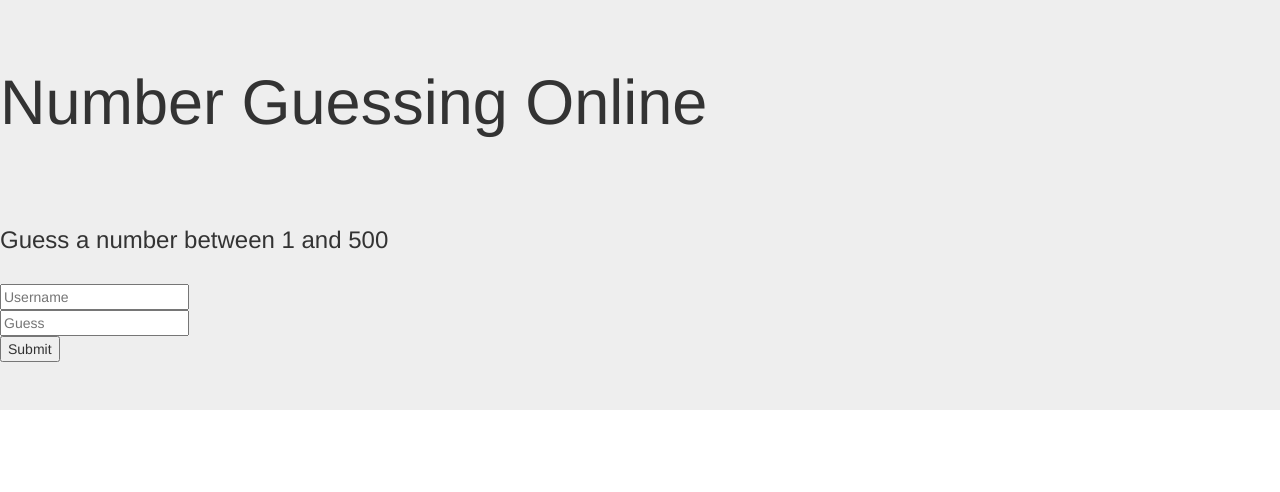
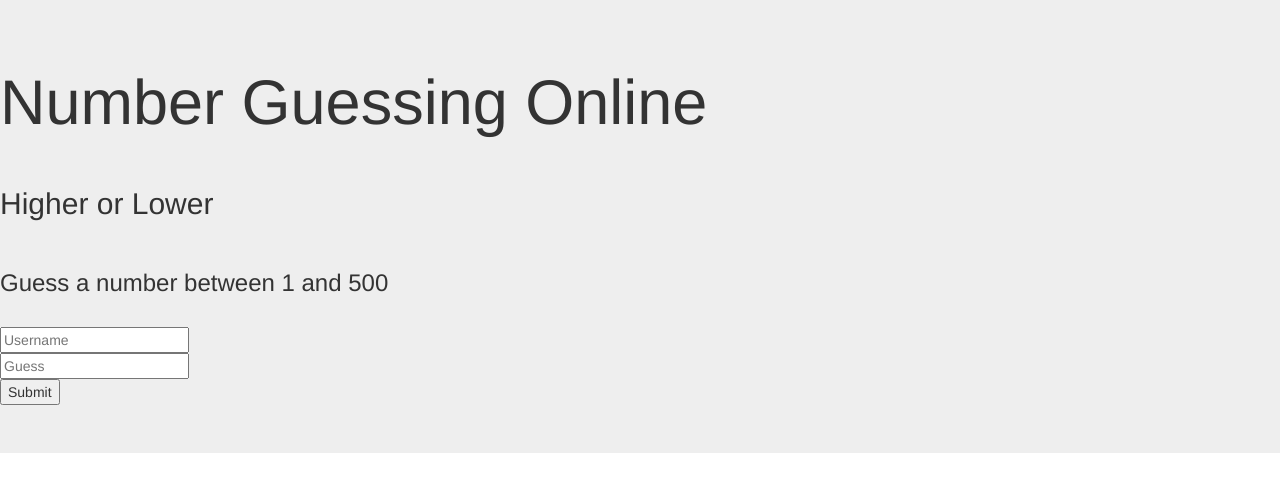
Before and after one commit to IssyDL/Ultimate-NGO, a plain HTML site: page index.html in a window 1280 px wide. Drawn offline with nearby package versions, Linux system fonts and the light colour scheme.

Commit message:
<h1> to <h2> trust

```diff
--- a/index.html
+++ b/index.html
@@ -11,7 +11,7 @@
       <!--      h1 tag will change depending on the users guess (higher and lower)-->
       <h1>Number Guessing Online</h1>
       <br>
-      <h1 id="higher-lower"></h1>
+      <h2 id="higher-lower">Higher or Lower</h2>
       <br>
       <h3>Guess a number between 1 and 500</h3>
       <br>
```
